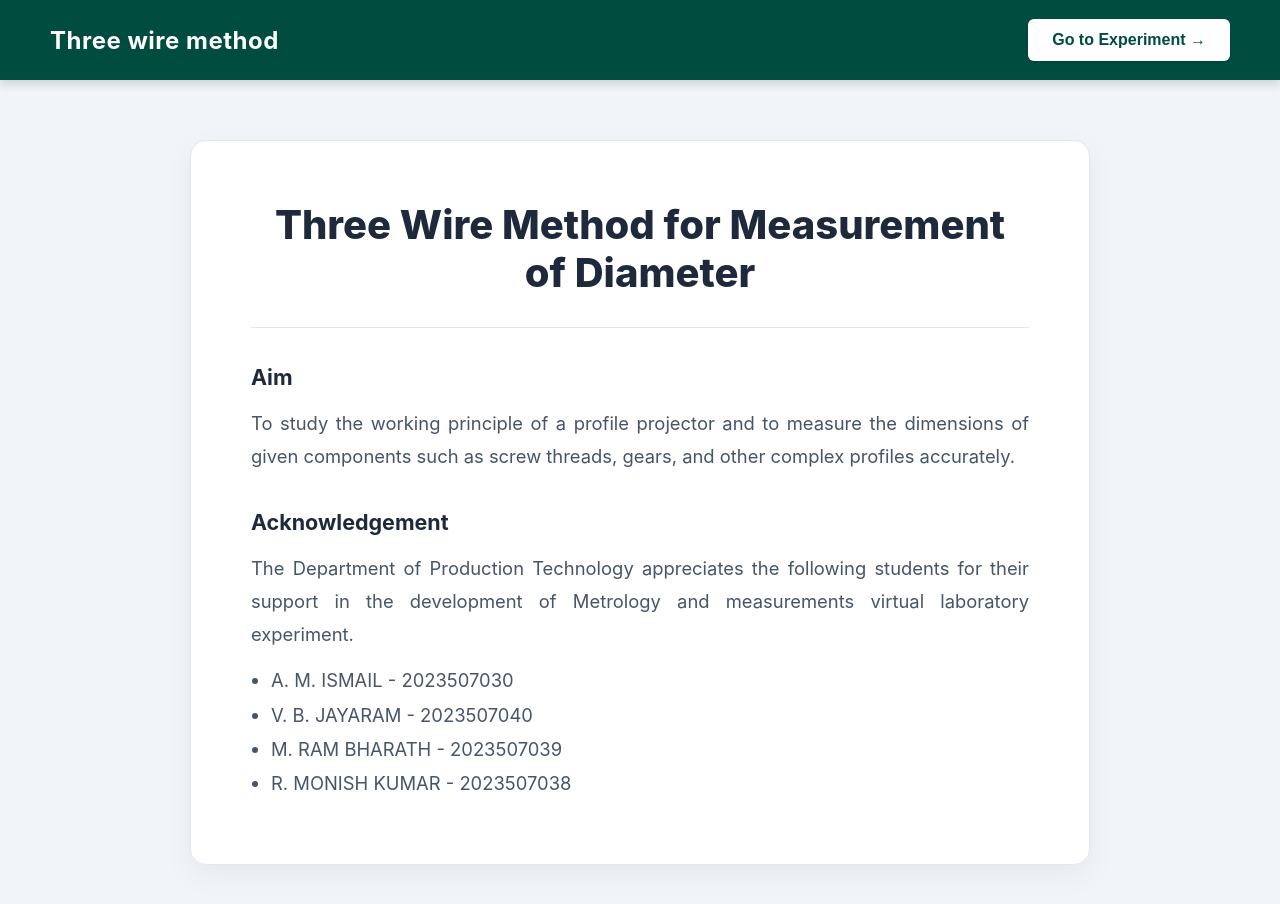
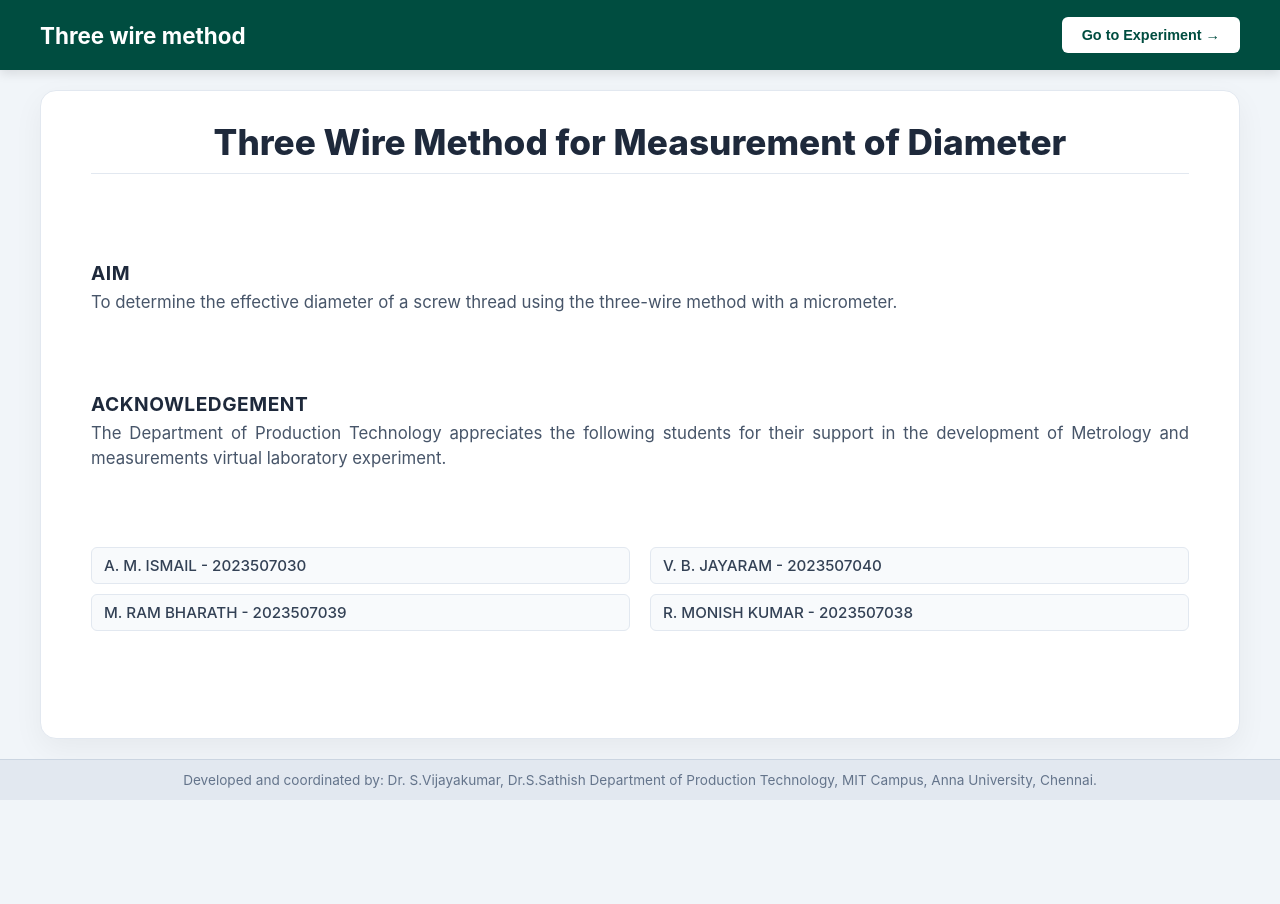
Before and after one commit to mmmvirtuallab-cloud/three-wire, a plain HTML site: page index.html in a window 1280 px wide. After the commit the page ends 800 px from the top, so only its background shows below. Drawn offline with Linux system fonts and the light colour scheme.

Commit message:
done some updates

```diff
--- a/index.html
+++ b/index.html
@@ -19,9 +19,11 @@
         <div class="info-card">
             <h1 id="main-title">Loading...</h1>
             <hr class="divider">
-            <p id="main-desc">Loading...</p>
+            <div id="main-desc" class="card-body">Loading...</div>
         </div>
     </main>
+
+    <footer id="intro-footer" class="intro-footer"></footer>
 
     <script type="module" src="js/intro.js"></script>
 </body>
--- a/intro.css
+++ b/intro.css
@@ -3,97 +3,148 @@
 
 body {
     font-family: -apple-system, BlinkMacSystemFont, "Segoe UI", Roboto, Helvetica, Arial, sans-serif;
-    background-color: #f1f5f9; /* Light Grey Background */
+    background-color: #f1f5f9;
     color: #333;
+
+    /* Lock screen height - NO SCROLLING */
+    height: 100vh;
+    overflow: hidden;
+
+    /* Layout: Header -> Content -> Footer */
     display: flex;
     flex-direction: column;
-    min-height: 100vh;
 }
 
-/* --- Blue Header --- */
+/* --- Header --- */
 .intro-header {
-    background-color: #004d40; /* Bright Royal Blue */
+    background-color: #004d40;
     color: white;
-    height: 80px;
+    height: 70px; /* Slightly reduced height */
     display: flex;
     justify-content: space-between;
     align-items: center;
-    padding: 0 50px;
-    box-shadow: 0 4px 10px rgba(0,0,0,0.15);
-    position: fixed; /* Stays at top */
-    top: 0;
-    width: 100%;
-    z-index: 1000;
+    padding: 0 40px;
+    box-shadow: 0 4px 10px rgba(0,0,0,0.1);
+    flex-shrink: 0;
+    z-index: 100;
 }
 
-.header-title {
-    font-size: 1.5rem;
-    font-weight: 700;
-    letter-spacing: 0.5px;
-}
+.header-title { font-size: 1.4rem; font-weight: 700; }
 
-/* --- "Go to Experiment" Button --- */
 .header-btn {
     background-color: white;
-    color: #004d40; /* Text matches header blue */
+    color: #004d40;
     border: none;
-    padding: 12px 24px;
-    font-size: 1rem;
+    padding: 10px 20px;
+    font-size: 0.9rem;
     font-weight: 700;
     border-radius: 6px;
     cursor: pointer;
-    transition: transform 0.2s, background-color 0.2s;
-    box-shadow: 0 2px 5px rgba(0,0,0,0.1);
+    transition: transform 0.2s;
+}
+.header-btn:hover { background-color: #f8fafc; transform: translateY(-2px); }
+
+/* --- Main Wrapper --- */
+.content-wrapper {
+    flex: 1; /* Takes all available space */
+    display: flex;
+    justify-content: center;
+    align-items: center;
+    padding: 20px 40px; /* Space around the white card */
 }
 
-.header-btn:hover {
-    background-color: #f8fafc;
-    transform: translateY(-2px);
-    box-shadow: 0 4px 12px rgba(0,0,0,0.2);
-}
-
-/* --- Main Content Area --- */
-.content-wrapper {
-    margin-top: 80px; /* Push down content below fixed header */
-    flex: 1;
-    display: flex;
-    justify-content: center;
-    padding: 60px 20px;
-}
-
-/* --- White Card --- */
+/* --- The White Card --- */
 .info-card {
     background: white;
     width: 100%;
-    max-width: 900px;
-    padding: 60px;
+    max-width: 1200px;
+    height: 100%; /* Stretches to fill wrapper */
+
+    /* Flex Column to spread content vertically */
+    display: flex;
+    flex-direction: column;
+    justify-content: space-between;
+
+    padding: 30px 50px;
     border-radius: 16px;
     box-shadow: 0 10px 30px rgba(0,0,0,0.05);
+    border: 1px solid #e2e8f0;
     text-align: center;
-    height: fit-content; /* Hugs content height */
-    border: 1px solid #e2e8f0;
 }
 
 .info-card h1 {
-    color: #1e293b; /* Dark Slate */
-    font-size: 2.5rem;
+    color: #1e293b;
+    font-size: 2.2rem;
     font-weight: 800;
+    margin: 0;
     line-height: 1.2;
-    margin-bottom: 20px;
 }
 
 .divider {
     border: 0;
     height: 1px;
-    background: #e2e8f0; /* Light line */
-    margin: 30px auto;
+    background: #e2e8f0;
     width: 100%;
+    margin: 10px 0;
 }
 
-.info-card p {
-    font-size: 1.15rem;
-    color: #475569; /* Medium Slate Grey */
-    line-height: 1.8;
-    text-align: justify; /* Block text alignment */
-    margin: 0 auto;
+/* --- Card Body (Text Content) --- */
+.card-body {
+    flex-grow: 1; /* Fills remaining space inside card */
+    display: flex;
+    flex-direction: column;
+    justify-content: space-evenly; /* Evenly spaces Aim, Ack, Students */
 }
+
+/* Typography for Sections */
+.section-block {
+    text-align: left;
+}
+
+.section-title {
+    color: #1e293b;
+    font-size: 1.2rem;
+    margin: 0 0 5px 0; /* Tight spacing */
+    font-weight: 700;
+    text-transform: uppercase; /* Makes headings look cleaner */
+    letter-spacing: 0.5px;
+}
+
+.section-text {
+    text-align: justify;
+    color: #475569;
+    font-size: 1.05rem;
+    line-height: 1.5;
+    margin: 0;
+}
+
+/* --- Student Grid (2 Columns) --- */
+.student-grid {
+    display: grid;
+    grid-template-columns: 1fr 1fr; /* 2 Equal Columns */
+    gap: 10px 20px;
+    list-style: none; /* No bullets */
+    padding: 0;
+    margin: 0;
+}
+
+.student-grid li {
+    background-color: #f8fafc;
+    padding: 8px 12px;
+    border-radius: 6px;
+    font-weight: 500;
+    color: #334155;
+    font-size: 0.95rem;
+    border: 1px solid #e2e8f0;
+}
+
+/* --- Footer (Fixed) --- */
+.intro-footer {
+    background-color: #e2e8f0; /* Grey background */
+    color: #64748b;
+    text-align: center;
+    padding: 12px;
+    font-size: 0.85rem;
+    border-top: 1px solid #cbd5e1;
+    flex-shrink: 0; /* Ensures fixed height */
+}
--- a/js/intro.js
+++ b/js/intro.js
@@ -3,37 +3,42 @@ import { INTRO_CONTENT } from './intro_data.js';
 
 document.addEventListener('DOMContentLoaded', () => {
 
-    // 1. Set Header Title & Button
+    // 1. Header
     document.getElementById('top-bar-title').textContent = INTRO_CONTENT.headerTitle;
     const btn = document.getElementById('action-btn');
     btn.textContent = `${INTRO_CONTENT.buttonLabel} →`;
-    btn.onclick = () => window.open(INTRO_CONTENT.buttonLink,"_self");
+    btn.onclick = () => window.open(INTRO_CONTENT.buttonLink, '_blank');
 
-    // 2. Set Main Title
+    // 2. Main Title
     document.getElementById('main-title').textContent = INTRO_CONTENT.mainHeading;
 
-    // 3. Render Aim & Acknowledgement inside the Description area
-    // We use innerHTML to format the headings and list nicely
+    // 3. Content Injection
     const contentArea = document.getElementById('main-desc');
 
-    // Generate Student List HTML
+    // Create Student List Items (No bullets, styled by CSS)
     const studentListHTML = INTRO_CONTENT.students
-        .map(student => `<li style="margin-bottom: 5px;">${student}</li>`)
+        .map(student => `<li>${student}</li>`)
         .join('');
 
     contentArea.innerHTML = `
-        <h3 style="text-align: left; color: #1e293b; margin-bottom: 10px; margin-top: 0;">${INTRO_CONTENT.aimTitle}</h3>
-        <p style="text-align: justify; margin-bottom: 30px;">
-            ${INTRO_CONTENT.aimContent}
-        </p>
+        <div class="section-block">
+            <h3 class="section-title">${INTRO_CONTENT.aimTitle}</h3>
+            <p class="section-text">${INTRO_CONTENT.aimContent}</p>
+        </div>
 
-        <h3 style="text-align: left; color: #1e293b; margin-bottom: 10px;">${INTRO_CONTENT.ackTitle}</h3>
-        <p style="text-align: justify; margin-bottom: 15px;">
-            ${INTRO_CONTENT.ackContent}
-        </p>
+        <div class="section-block">
+            <h3 class="section-title">${INTRO_CONTENT.ackTitle}</h3>
+            <p class="section-text">${INTRO_CONTENT.ackContent}</p>
+        </div>
 
-        <ul style="text-align: left; padding-left: 20px; line-height: 1.6; color: #475569;">
-            ${studentListHTML}
-        </ul>
+        <div class="section-block">
+            <ul class="student-grid">
+                ${studentListHTML}
+            </ul>
+        </div>
     `;
+
+    // 4. Footer
+    const footer = document.getElementById('intro-footer');
+    footer.innerHTML = `<p>Developed and coordinated by: Dr. S.Vijayakumar, Dr.S.Sathish Department of Production Technology, MIT Campus, Anna University, Chennai.</p>`;
 });
--- a/js/intro_data.js
+++ b/js/intro_data.js
@@ -13,7 +13,7 @@ export const INTRO_CONTENT = {
 
     // Aim Section
     aimTitle: "Aim",
-    aimContent: "To study the working principle of a profile projector and to measure the dimensions of given components such as screw threads, gears, and other complex profiles accurately.",
+    aimContent: "To determine the effective diameter of a screw thread using the three-wire method with a micrometer.",
 
     // Acknowledgement Section
     ackTitle: "Acknowledgement",
```
